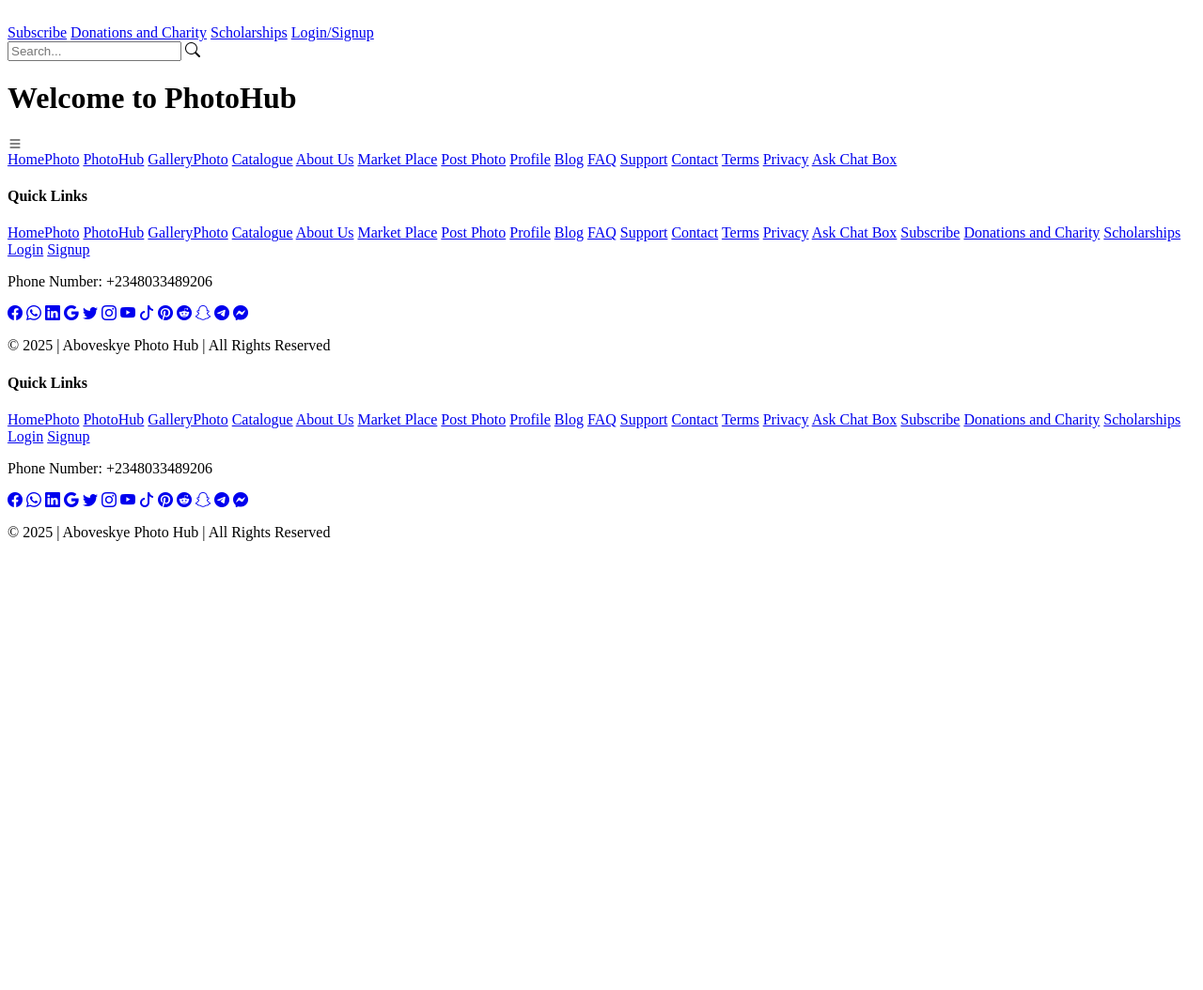
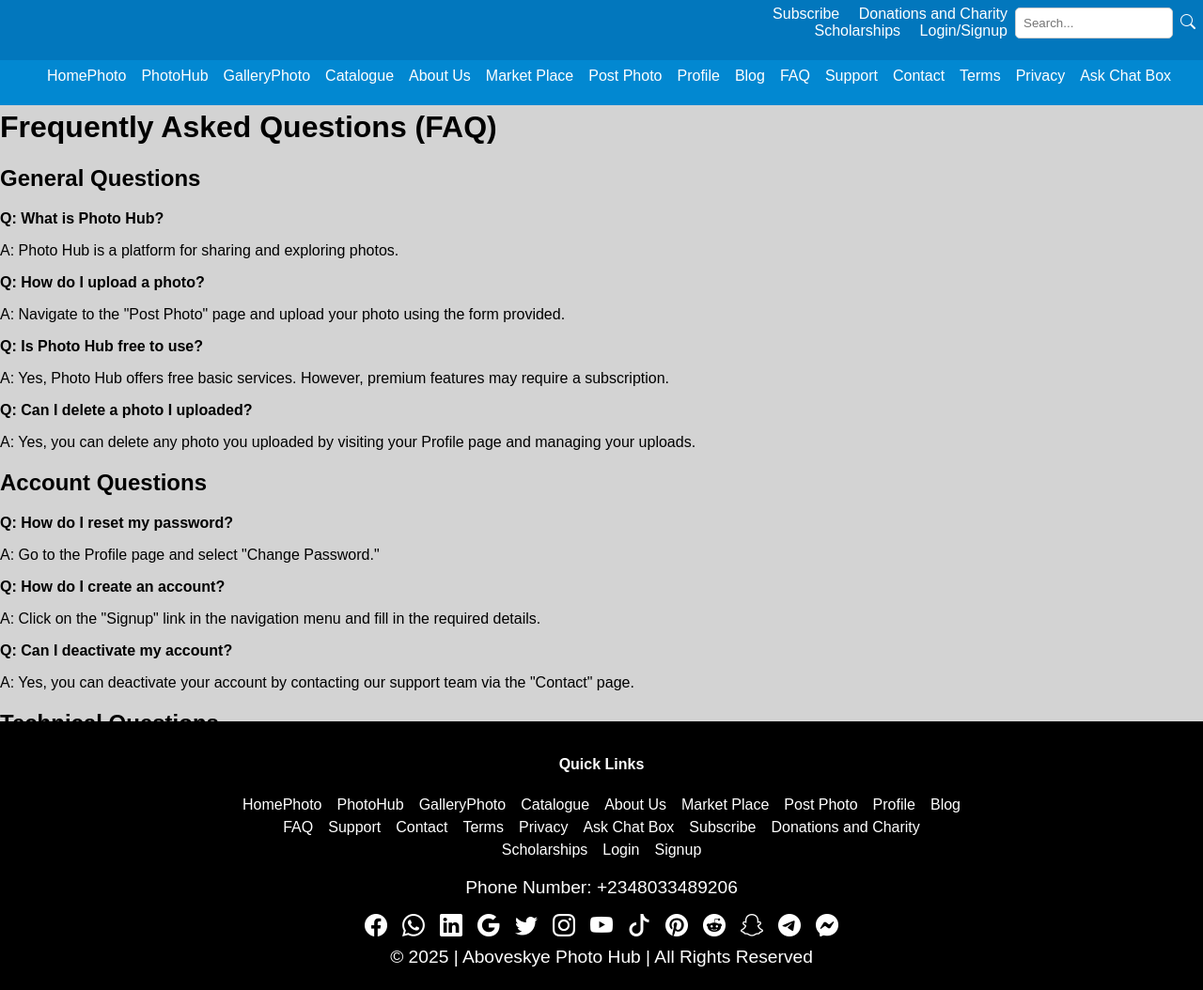
Before and after one commit to EbenyICT/Ebenezer-Aliriguzo, a website built with Vite: page faq.html in a window 1280 px wide. Shown: the whole page at 94% size. Before the commit the page ends 800 px from the top, so only its background shows below. Built offline with nearby package versions, Linux system fonts and the light colour scheme.

Commit message:
Update faq.html

```diff
--- a/faq.html
+++ b/faq.html
@@ -1,44 +1,64 @@
-<footer>
-    <div class="footer-content">
-        <h4>Quick Links</h4>
-        <div class="footer-links">
-            <a href="homephoto.html">HomePhoto</a>
-            <a href="photohub.html">PhotoHub</a>
-            <a href="galleryphoto.html">GalleryPhoto</a>
-            <a href="catalogue.html">Catalogue</a>
-            <a href="aboutus.html">About Us</a>
-            <a href="marketplace.html">Market Place</a>
-            <a href="postphoto.html">Post Photo</a>
-            <a href="profile.html">Profile</a>
-            <a href="blog.html">Blog</a>
-            <a href="faq.html">FAQ</a>
-            <a href="support.html">Support</a>
-            <a href="contact.html">Contact</a>
-            <a href="terms.html">Terms</a>
-            <a href="privacy.html">Privacy</a>
-            <a href="askchatbox.html">Ask Chat Box</a>
-            <a href="subscribe.html">Subscribe</a>
-            <a href="donationsandcharity.html">Donations and Charity</a>
-            <a href="scholarships.html">Scholarships</a>
-            <a href="login.html">Login</a>
-            <a href="signup.html">Signup</a>
-        </div>
-        <p>Phone Number: +2348033489206</p>
-        <div class="social-icons">
-            <a href="https://web.facebook.com/ebenezeruzoma" target="_blank"><i class="bi bi-facebook"></i></a>
-            <a href="https://wa.me/2348033489206" target="_blank"><i class="bi bi-whatsapp"></i></a>
-            <a href="https://www.linkedin.com/in/ebenezer-aliriguzo-117390215/" target="_blank"><i class="bi bi-linkedin"></i></a>
-            <a href="https://mail.google.com/" target="_blank"><i class="bi bi-google"></i></a>
-            <a href="https://www.twitter.com" target="_blank"><i class="bi bi-twitter"></i></a>
-            <a href="https://www.instagram.com" target="_blank"><i class="bi bi-instagram"></i></a>
-            <a href="https://www.youtube.com" target="_blank"><i class="bi bi-youtube"></i></a>
-            <a href="https://www.tiktok.com" target="_blank"><i class="bi bi-tiktok"></i></a>
-            <a href="https://www.pinterest.com" target="_blank"><i class="bi bi-pinterest"></i></a>
-            <a href="https://www.reddit.com" target="_blank"><i class="bi bi-reddit"></i></a>
-            <a href="https://www.snapchat.com" target="_blank"><i class="bi bi-snapchat"></i></a>
-            <a href="https://www.telegram.org" target="_blank"><i class="bi bi-telegram"></i></a>
-            <a href="https://www.messenger.com" target="_blank"><i class="bi bi-messenger"></i></a>
-        </div>
-        <p>© 2025 | Aboveskye Photo Hub | All Rights Reserved</p>
-    </div>
-</footer>
+<!DOCTYPE html>
+<html lang="en">
+<head>
+    <meta charset="UTF-8">
+    <meta name="viewport" content="width=device-width, initial-scale=1.0">
+    <title>FAQ</title>
+    <link rel="stylesheet" href="src/index.css">
+</head>
+<body>
+    <!-- Header will be dynamically loaded here -->
+    <main>
+        <h1>Frequently Asked Questions (FAQ)</h1>
+        <section class="faq-section">
+            <h2>General Questions</h2>
+            <p><strong>Q: What is Photo Hub?</strong></p>
+            <p>A: Photo Hub is a platform for sharing and exploring photos.</p>
+            <p><strong>Q: How do I upload a photo?</strong></p>
+            <p>A: Navigate to the "Post Photo" page and upload your photo using the form provided.</p>
+            <p><strong>Q: Is Photo Hub free to use?</strong></p>
+            <p>A: Yes, Photo Hub offers free basic services. However, premium features may require a subscription.</p>
+            <p><strong>Q: Can I delete a photo I uploaded?</strong></p>
+            <p>A: Yes, you can delete any photo you uploaded by visiting your Profile page and managing your uploads.</p>
+        </section>
+        <section class="faq-section">
+            <h2>Account Questions</h2>
+            <p><strong>Q: How do I reset my password?</strong></p>
+            <p>A: Go to the Profile page and select "Change Password."</p>
+            <p><strong>Q: How do I create an account?</strong></p>
+            <p>A: Click on the "Signup" link in the navigation menu and fill in the required details.</p>
+            <p><strong>Q: Can I deactivate my account?</strong></p>
+            <p>A: Yes, you can deactivate your account by contacting our support team via the "Contact" page.</p>
+        </section>
+        <section class="faq-section">
+            <h2>Technical Questions</h2>
+            <p><strong>Q: What image formats are supported?</strong></p>
+            <p>A: Photo Hub supports popular formats like JPG, PNG, and GIF.</p>
+            <p><strong>Q: Why can't I upload my photo?</strong></p>
+            <p>A: Ensure your photo meets the size and format requirements. If the issue persists, contact support.</p>
+            <p><strong>Q: How do I report a bug?</strong></p>
+            <p>A: Navigate to the "Support" page and submit a detailed description of the issue you are facing.</p>
+        </section>
+        <section class="faq-section">
+            <h2>Privacy and Security</h2>
+            <p><strong>Q: How is my data protected?</strong></p>
+            <p>A: Photo Hub uses advanced encryption to protect your data and ensure your privacy.</p>
+            <p><strong>Q: Can other users see my photos?</strong></p>
+            <p>A: By default, uploaded photos are public. However, you can set specific photos to private in your Profile settings.</p>
+            <p><strong>Q: What happens to my photos if I delete my account?</strong></p>
+            <p>A: All your photos will be permanently deleted if you deactivate your account.</p>
+        </section>
+        <section class="faq-section">
+            <h2>Subscription and Payments</h2>
+            <p><strong>Q: How do I subscribe to premium features?</strong></p>
+            <p>A: Click on the "Subscribe" link in the navigation menu and choose your preferred plan.</p>
+            <p><strong>Q: Can I cancel my subscription?</strong></p>
+            <p>A: Yes, you can cancel your subscription anytime from your Profile page under "Manage Subscription."</p>
+            <p><strong>Q: What payment methods do you accept?</strong></p>
+            <p>A: We accept credit/debit cards, PayPal, and other popular payment platforms.</p>
+        </section>
+    </main>
+    <!-- Footer will be dynamically loaded here -->
+    <script src="src/main.js" defer></script>
+</body>
+</html>
```
